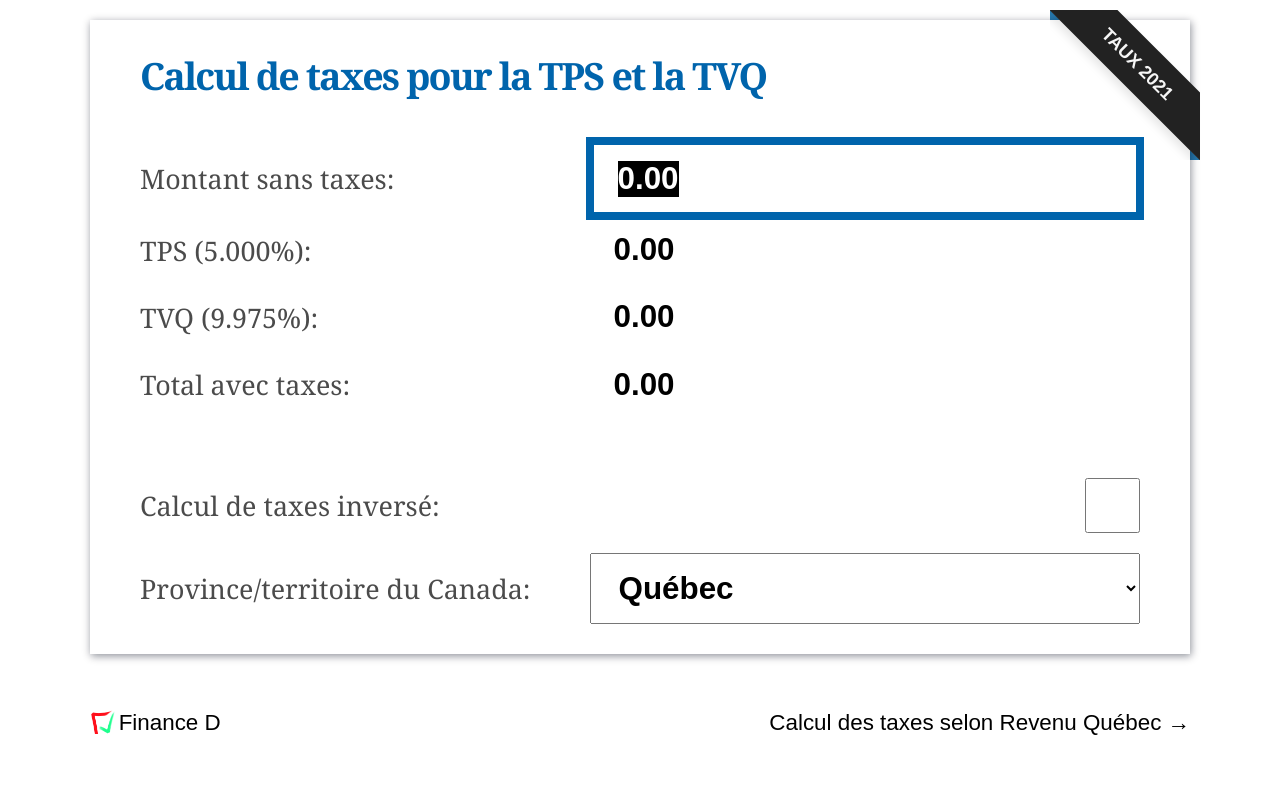
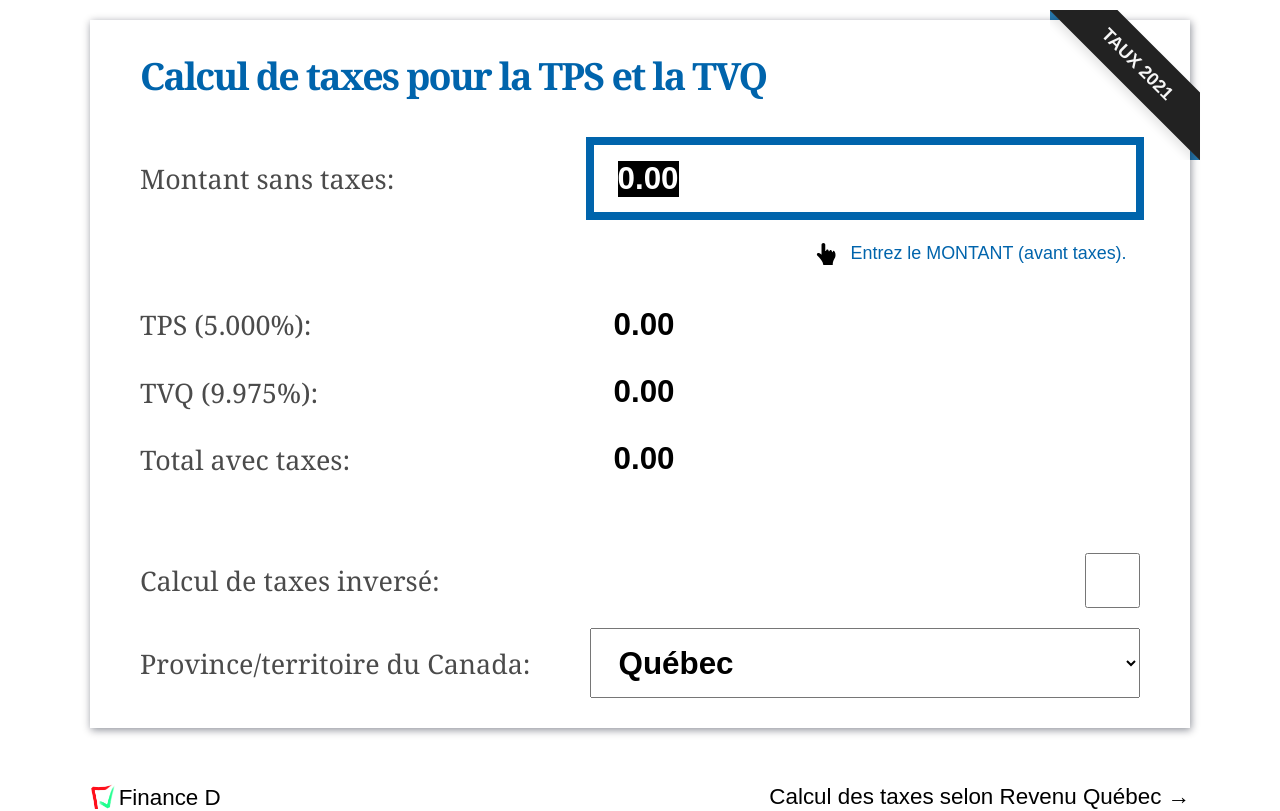
Before and after one commit to alex-drocks/calcul-taxes, a Next.js app: page / in a window 1280 px wide. Shown: the top 811 px of the page. Built offline with nearby package versions, Linux system fonts and the light colour scheme.

Commit message:
Fixed initial state for the new active input mode instruction.

```diff
--- a/components/DecimalNumber.js
+++ b/components/DecimalNumber.js
@@ -10,8 +10,9 @@ export default function Decimalnumber({
                                         onFocusHandler,
                                         focusedInstructions
                                       }) {
+
   return (
-    <div className={`field ${id}`}>
+    <div className={`field ${id} ${id === "montant" ? "isActiveCalculationMode" : ""}`}>
       <label htmlFor={id}><h2>{label}</h2></label>
       <NumberFormat
         id={id}
```
